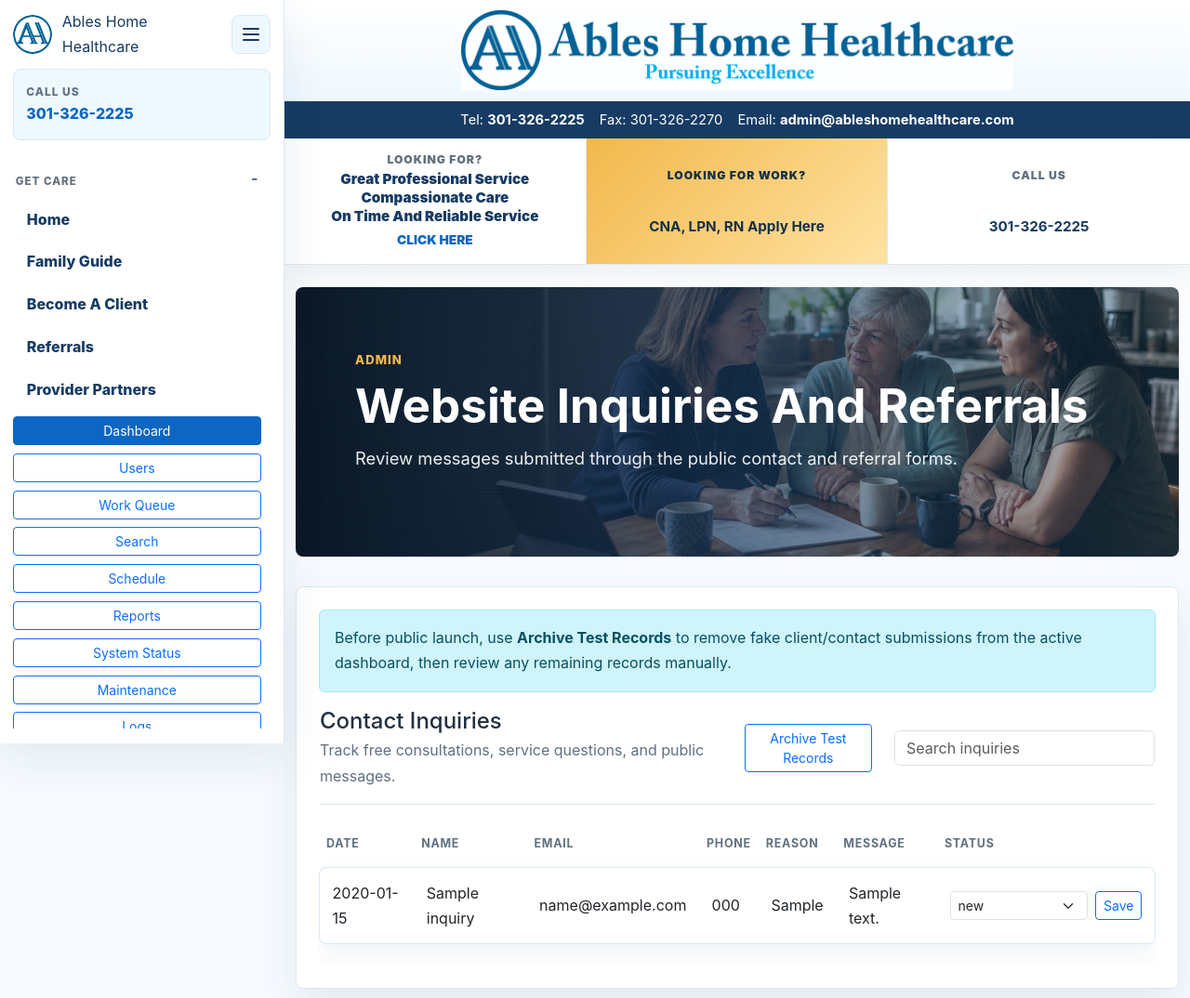
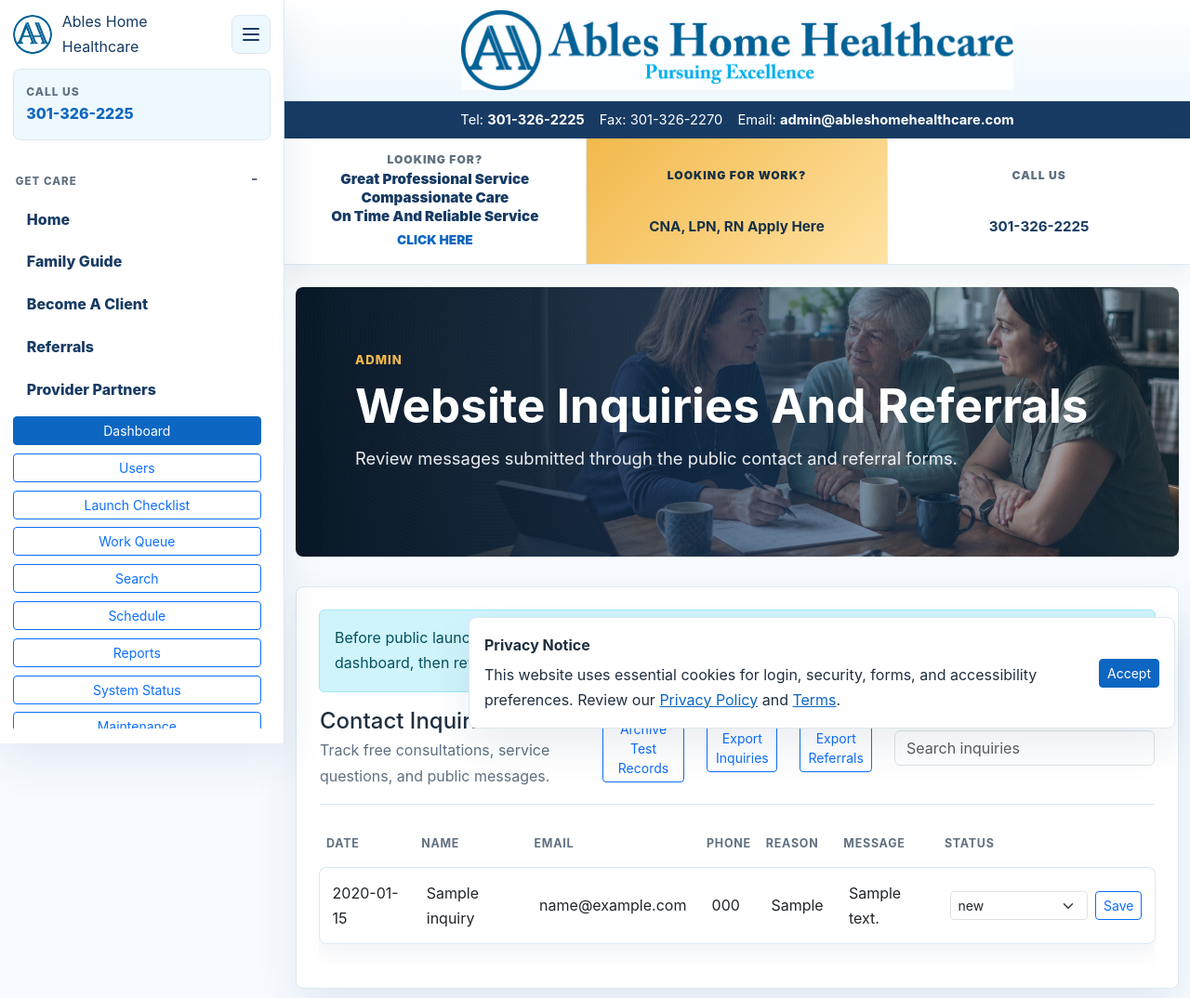
Before and after one commit to Weebmaster13/ables-home-healthcare, a Flask app: page /admin/inquiries in a window 1280 px wide. Shown: the top 1074 px of the page at 93% size. Run offline with Flask 3, Linux system fonts and the light colour scheme; a user stored in the database is signed in; tables that the repository leaves empty hold one stand-in row (values such as "Sample post").

Commit message:
Add launch checklist exports and privacy banner

```diff
--- a/routes.py
+++ b/routes.py
@@ -9,7 +9,7 @@ from flask import Blueprint, abort, current_app, jsonify, make_response, render_
 from flask_login import login_required, current_user
 from werkzeug.utils import secure_filename
 from werkzeug.security import generate_password_hash
-from sqlalchemy import text
+from sqlalchemy import or_, text
 
 from extensions import db
 from models import AdminNote, AdminRecoveryCode, Appointment, AuditLog, CarePlan, CaregiverApplication, CaregiverAvailability, CaregiverOnboardingItem, ClientDocument, Inquiry, NotificationLog, PortalMessage, Referral, User
@@ -343,7 +343,9 @@ def send_visit_reminder(appointment, label):
 
 FOLLOW_UP_STATUSES = [
     "new",
+    "reviewed",
     "contacted",
+    "follow-up needed",
     "assessment scheduled",
     "care plan drafted",
     "caregiver assigned",
@@ -352,7 +354,9 @@ FOLLOW_UP_STATUSES = [
 
 APPLICATION_STATUSES = [
     "new",
+    "reviewed",
     "screening",
+    "follow-up needed",
     "interview scheduled",
     "references pending",
     "approved",
@@ -2078,6 +2082,73 @@ def admin_system_status():
     )
 
 
+@main_bp.route("/admin/launch-checklist")
+@login_required
+def admin_launch_checklist():
+    require_permission("admin:reports")
+    health = health_status_data()
+    BACKUP_DIR.mkdir(exist_ok=True)
+    backups = [path for path in BACKUP_DIR.iterdir() if path.is_file()]
+    test_inquiries = Inquiry.query.filter(
+        or_(
+            Inquiry.email.ilike("%test%"),
+            Inquiry.name.ilike("%test%"),
+            Inquiry.message.ilike("%test%"),
+        )
+    ).count()
+    test_applications = CaregiverApplication.query.filter(
+        or_(
+            CaregiverApplication.email.ilike("%test%"),
+            CaregiverApplication.name.ilike("%test%"),
+            CaregiverApplication.experience.ilike("%test%"),
+        )
+    ).count()
+    checklist = [
+        {
+            "label": "Test records cleaned",
+            "ready": test_inquiries == 0 and test_applications == 0,
+            "detail": f"{test_inquiries} possible test inquiry record(s), {test_applications} possible test caregiver application record(s).",
+            "href": url_for("main.admin_inquiries"),
+        },
+        {
+            "label": "SMTP tested",
+            "ready": health["checks"].get("smtp") == "ok",
+            "detail": "Email settings are configured." if health["checks"].get("smtp") == "ok" else "Configure and test SMTP before launch.",
+            "href": url_for("main.admin_system_status"),
+        },
+        {
+            "label": "PostgreSQL active",
+            "ready": health["checks"].get("database_backend") == "postgresql",
+            "detail": f"Database backend: {health['checks'].get('database_backend', 'unknown')}.",
+            "href": url_for("main.admin_system_status"),
+        },
+        {
+            "label": "Backups confirmed",
+            "ready": len(backups) > 0,
+            "detail": f"{len(backups)} local backup file(s). Also verify Render PostgreSQL backups in Render.",
+            "href": url_for("main.admin_backups"),
+        },
+        {
+            "label": "Privacy reviewed",
+            "ready": current_app.config.get("PRIVACY_REVIEW_CONFIRMED") is True,
+            "detail": "Set PRIVACY_REVIEW_CONFIRMED=true after owner/legal review.",
+            "href": url_for("main.privacy"),
+        },
+        {
+            "label": "Domain connected",
+            "ready": current_app.config.get("SITE_BASE_URL", "").startswith("https://") and "onrender.com" not in current_app.config.get("SITE_BASE_URL", ""),
+            "detail": current_app.config.get("SITE_BASE_URL", "SITE_BASE_URL not set."),
+            "href": url_for("main.admin_system_status"),
+        },
+    ]
+    return render_template(
+        "admin/launch_checklist.html",
+        checklist=checklist,
+        ready_count=sum(1 for item in checklist if item["ready"]),
+        user=current_user,
+    )
+
+
 @main_bp.route("/admin/maintenance")
 @login_required
 def admin_maintenance():
@@ -2213,6 +2284,18 @@ def admin_reports():
     notification_logs = NotificationLog.query.order_by(NotificationLog.created_at.desc()).limit(20).all()
     audit_events = AuditLog.query.order_by(AuditLog.created_at.desc()).limit(10).all()
     report_cards = [
+        {
+            "title": "Client inquiries",
+            "count": Inquiry.query.count(),
+            "description": "Public contact, consultation, and care-request submissions.",
+            "url": "/admin/inquiries/export",
+        },
+        {
+            "title": "Caregiver applications",
+            "count": CaregiverApplication.query.count(),
+            "description": "Applicant contact details, availability, requirements, references, and status.",
+            "url": "/admin/applications/export",
+        },
         {
             "title": "Appointments",
             "count": len(appointments),
@@ -2612,6 +2695,91 @@ def admin_inquiries():
     )
 
 
+@main_bp.route("/admin/inquiries/export")
+@login_required
+def admin_inquiries_export():
+    require_role("admin")
+    rows = [
+        [
+            item.id,
+            item.name,
+            item.email,
+            item.phone,
+            item.reason,
+            item.care_recipient,
+            item.service_address,
+            item.city,
+            item.start_date,
+            item.start_timeline,
+            item.services_needed,
+            item.schedule_preference,
+            item.mobility_needs,
+            item.diagnosis_notes,
+            item.emergency_contact,
+            item.preferred_language,
+            "yes" if item.consent_confirmed else "no",
+            item.status,
+            item.message,
+            short_date(item.created_at),
+        ]
+        for item in Inquiry.query.order_by(Inquiry.created_at.desc()).all()
+    ]
+    audit("export_inquiries", "Inquiry", None, f"{len(rows)} row(s)")
+    return csv_response(
+        "ables-client-inquiries.csv",
+        [
+            "id",
+            "name",
+            "email",
+            "phone",
+            "reason",
+            "care_recipient",
+            "service_address",
+            "city",
+            "start_date",
+            "start_timeline",
+            "services_needed",
+            "schedule_preference",
+            "mobility_needs",
+            "diagnosis_notes",
+            "emergency_contact",
+            "preferred_language",
+            "consent_confirmed",
+            "status",
+            "message",
+            "created_at",
+        ],
+        rows,
+    )
+
+
+@main_bp.route("/admin/referrals/export")
+@login_required
+def admin_referrals_export():
+    require_role("admin")
+    rows = [
+        [
+            item.id,
+            item.referral_source,
+            item.source_phone,
+            item.client_name,
+            item.client_phone,
+            item.care_needed,
+            item.follow_up,
+            item.notes,
+            item.status,
+            short_date(item.created_at),
+        ]
+        for item in Referral.query.order_by(Referral.created_at.desc()).all()
+    ]
+    audit("export_referrals", "Referral", None, f"{len(rows)} row(s)")
+    return csv_response(
+        "ables-referrals.csv",
+        ["id", "referral_source", "source_phone", "client_name", "client_phone", "care_needed", "follow_up", "notes", "status", "created_at"],
+        rows,
+    )
+
+
 @main_bp.route("/admin/care-plans")
 @login_required
 def admin_care_plans():
@@ -2688,6 +2856,64 @@ def admin_applications():
     )
 
 
+@main_bp.route("/admin/applications/export")
+@login_required
+def admin_applications_export():
+    require_role("admin")
+    rows = [
+        [
+            item.id,
+            item.name,
+            item.email,
+            item.phone,
+            item.address,
+            item.availability,
+            item.weekday_availability,
+            item.weekend_availability,
+            item.certifications,
+            item.years_experience,
+            item.transportation,
+            item.preferred_service_areas,
+            item.applicant_references,
+            "yes" if item.background_check_consent else "no",
+            item.requirements_checklist,
+            item.resume_filename,
+            item.experience,
+            item.status,
+            short_date(item.created_at),
+            short_date(item.updated_at),
+        ]
+        for item in CaregiverApplication.query.order_by(CaregiverApplication.created_at.desc()).all()
+    ]
+    audit("export_caregiver_applications", "CaregiverApplication", None, f"{len(rows)} row(s)")
+    return csv_response(
+        "ables-caregiver-applications.csv",
+        [
+            "id",
+            "name",
+            "email",
+            "phone",
+            "address",
+            "availability",
+            "weekday_availability",
+            "weekend_availability",
+            "certifications",
+            "years_experience",
+            "transportation",
+            "preferred_service_areas",
+            "references",
+            "background_check_consent",
+            "requirements_checklist",
+            "resume_filename",
+            "experience",
+            "status",
+            "created_at",
+            "updated_at",
+        ],
+        rows,
+    )
+
+
 @main_bp.route("/admin/applications/<int:application_id>/status", methods=["POST"])
 @login_required
 def admin_update_application_status(application_id):
@@ -2711,7 +2937,7 @@ def admin_archive_test_applications():
     archived_count = 0
     for application in applications:
         if looks_like_test_record(application.name, application.email, application.experience, application.applicant_references):
-            application.status = "not a fit"
+            application.status = "not selected"
             archived_count += 1
 
     audit("archive_test_applications", "CaregiverApplication", None, f"Archived {archived_count} test applications")
--- a/static/css/style.css
+++ b/static/css/style.css
@@ -433,6 +433,12 @@ body.dark-mode .side-actions a.is-active {
 }
 
 @media (max-width: 991px) {
+    .cookie-banner {
+        align-items: stretch;
+        flex-direction: column;
+        left: 1rem;
+    }
+
     .care-values-grid {
         grid-template-columns: repeat(2, minmax(0, 1fr));
     }
@@ -485,6 +491,32 @@ body.dark-mode .side-actions a.is-active {
     font-weight: 700;
     padding: 0.9rem 1rem;
     text-align: center;
+}
+
+.cookie-banner {
+    align-items: center;
+    background: #ffffff;
+    border: 1px solid var(--line);
+    border-radius: 8px;
+    bottom: 1rem;
+    box-shadow: var(--shadow);
+    display: flex;
+    gap: 1rem;
+    justify-content: space-between;
+    left: calc(var(--sidebar-width) + 1rem);
+    max-width: 760px;
+    padding: 1rem;
+    position: fixed;
+    right: 1rem;
+    z-index: 1100;
+}
+
+.cookie-banner[hidden] {
+    display: none;
+}
+
+.cookie-banner p {
+    margin: 0.25rem 0 0;
 }
 
 .strip-heading {
@@ -2172,6 +2204,20 @@ body.dark-mode .side-actions a.is-active {
     margin: 0;
     max-width: 260px;
     white-space: pre-wrap;
+}
+
+.status-pill.success {
+    background: #e4f7ed;
+    color: #146c43;
+}
+
+.status-pill.warning {
+    background: #fff3cd;
+    color: #8a5a00;
+}
+
+.launch-checklist p {
+    margin: 0.35rem 0 0.75rem;
 }
 
 .recovery-code-grid {
--- a/static/js/main.js
+++ b/static/js/main.js
@@ -6,6 +6,8 @@
     const modeToggle = document.getElementById("modeToggle");
     const languageSelect = document.getElementById("languageSelect");
     const languageMessage = document.getElementById("languageMessage");
+    const cookieBanner = document.getElementById("cookieBanner");
+    const cookieAccept = document.getElementById("cookieAccept");
     const desktopQuery = window.matchMedia("(min-width: 992px)");
 
     const savedTheme = localStorage.getItem("ables-theme");
@@ -15,6 +17,19 @@
 
     if (localStorage.getItem("ables-nav") === "collapsed") {
         body.classList.add("nav-collapsed");
+    }
+
+    if (cookieBanner && localStorage.getItem("ables-cookie-ok") !== "yes") {
+        cookieBanner.hidden = false;
+    }
+
+    if (cookieAccept) {
+        cookieAccept.addEventListener("click", function () {
+            localStorage.setItem("ables-cookie-ok", "yes");
+            if (cookieBanner) {
+                cookieBanner.hidden = true;
+            }
+        });
     }
 
     function syncModeText() {
--- a/templates/admin/applications.html
+++ b/templates/admin/applications.html
@@ -21,6 +21,7 @@
             <input type="hidden" name="csrf_token" value="{{ csrf_token() }}">
             <button class="btn btn-outline-primary btn-sm">Archive Test Records</button>
         </form>
+        <a class="btn btn-outline-primary btn-sm" href="/admin/applications/export">Export Applications</a>
         <input class="form-control table-search" type="search" placeholder="Search applications" data-table-search="applicationsTable">
     </div>
     <div class="table-responsive">
--- a/templates/admin/inquiries.html
+++ b/templates/admin/inquiries.html
@@ -21,6 +21,8 @@
             <input type="hidden" name="csrf_token" value="{{ csrf_token() }}">
             <button class="btn btn-outline-primary btn-sm">Archive Test Records</button>
         </form>
+        <a class="btn btn-outline-primary btn-sm" href="/admin/inquiries/export">Export Inquiries</a>
+        <a class="btn btn-outline-primary btn-sm" href="/admin/referrals/export">Export Referrals</a>
         <input class="form-control table-search" type="search" placeholder="Search inquiries" data-table-search="inquiriesTable">
     </div>
     <div class="table-responsive">
--- a/templates/base.html
+++ b/templates/base.html
@@ -110,6 +110,7 @@
     <details class="nav-group" open>
       <summary>Admin</summary>
       <a href="/admin/users">Users</a>
+      <a href="/admin/launch-checklist">Launch Checklist</a>
       <a href="/admin/work-queue">Work Queue</a>
       <a href="/admin/applications">Applications</a>
       <a href="/admin/inquiries">Inquiries</a>
@@ -125,6 +126,7 @@
       <a class="btn btn-primary btn-sm w-100" href="/dashboard" data-i18n="dashboard">Dashboard</a>
       {% if current_user.role == "admin" %}
       <a class="btn btn-outline-primary btn-sm w-100" href="/admin/users">Users</a>
+      <a class="btn btn-outline-primary btn-sm w-100" href="/admin/launch-checklist">Launch Checklist</a>
       <a class="btn btn-outline-primary btn-sm w-100" href="/admin/work-queue">Work Queue</a>
       <a class="btn btn-outline-primary btn-sm w-100" href="/admin/search">Search</a>
       <a class="btn btn-outline-primary btn-sm w-100" href="/admin/schedule">Schedule</a>
@@ -288,8 +290,16 @@
   </footer>
 </div>
 
+<div class="cookie-banner" id="cookieBanner" hidden>
+  <div>
+    <strong>Privacy Notice</strong>
+    <p>This website uses essential cookies for login, security, forms, and accessibility preferences. Review our <a href="/privacy">Privacy Policy</a> and <a href="/terms">Terms</a>.</p>
+  </div>
+  <button class="btn btn-primary btn-sm" type="button" id="cookieAccept">Accept</button>
+</div>
+
 <script src="https://cdn.jsdelivr.net/npm/bootstrap@5.3.0/dist/js/bootstrap.bundle.min.js"></script>
-<script src="{{ url_for('static', filename='js/main.js') }}?v=20260603-symmetrical-tab"></script>
+<script src="{{ url_for('static', filename='js/main.js') }}?v=20260604-launch-tools"></script>
 <script src="https://translate.google.com/translate_a/element.js?cb=googleTranslateElementInit"></script>
 </body>
 </html>
```
Also changed, not shown: notifications.py (+50 -2 lines), templates/admin/launch_checklist.html (added, +31 -0 lines), tests/test_core_features.py (+1 -1 lines).
